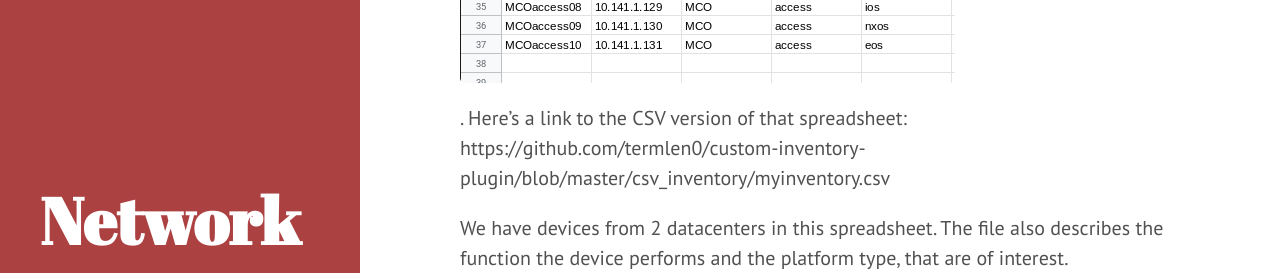
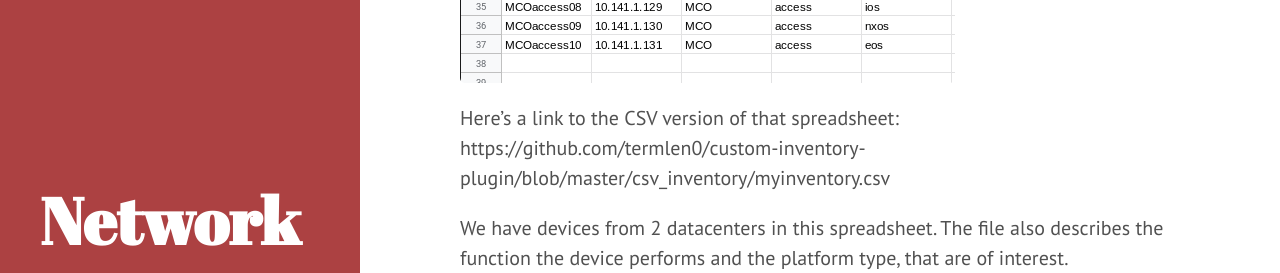
Before and after one commit to termlen0/termlen0.github.io, a Jekyll site: the page built from _posts/2019-11-16-observations.md, in a window 1280 px wide and 900 px high, scrolled down 1221 px. Shown: the part 155-428 px from the top of the window. Built offline with Jekyll 4.4.1, drawn with Linux system fonts in a browser that asks for light colours; nearby versions of some CDN libraries; comment, search, counter and statistics services are not loaded.

Commit message:
Formatting

```diff
--- a/_posts/2019-11-16-observations.md
+++ b/_posts/2019-11-16-observations.md
@@ -13,7 +13,7 @@ Finally, this post describes *my* workflow while building custom inventory plugi
 
 ### My use case
 
-As always we'll being with a use case :). I have my inventory in a spreadsheet, and I want to use that as the source of truth for my Ansible playbooks. ![](/assets/myinventory.png). Here's a link to the CSV version of that spreadsheet:
+As always we'll being with a use case :). I have my inventory in a spreadsheet, and I want to use that as the source of truth for my Ansible playbooks. ![](/assets/myinventory.png) Here's a link to the CSV version of that spreadsheet:
 https://github.com/termlen0/custom-inventory-plugin/blob/master/csv_inventory/myinventory.csv
 
 We have devices from 2 datacenters in this spreadsheet. The file also describes the function the device performs and the platform type, that are of interest.
@@ -56,6 +56,7 @@ Results in the following output:
 > This code is a ripoff from [my first google search hit](https://medium.com/@hannah15198/convert-csv-to-json-with-python-b8899c722f6d)
 
 We now have a nice structured object with all our inventory information that we can plug into the inventory plugin!
+
 **NOTE: This could be data coming back from an external source of truth rather than the CSV file**
 
 ### Step 2: Writing the custom inventory file.
```
Also changed, not shown: 2 other files.
